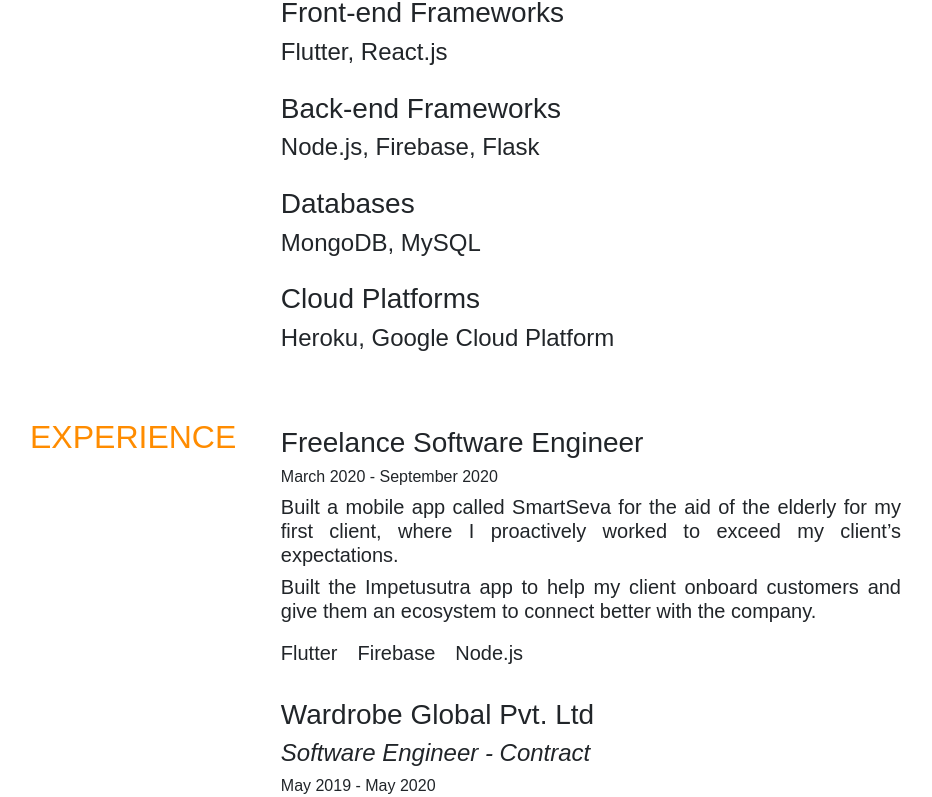
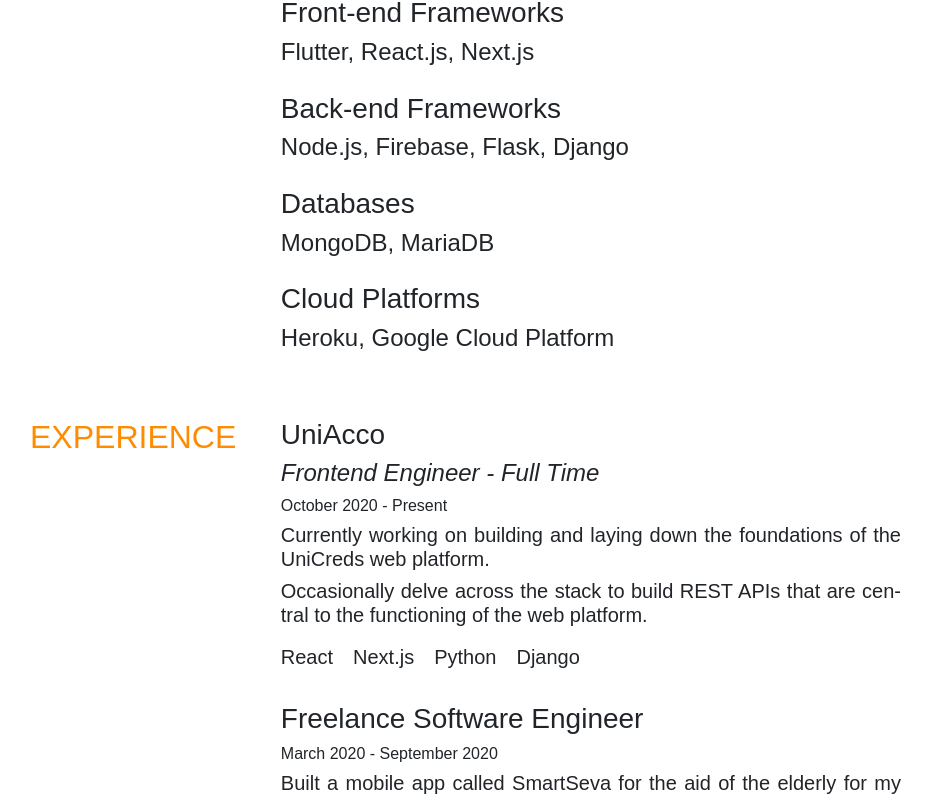
Before and after one commit to thealphaversion/portfolio-website-model-1, a React (Create React App) app: page /resume in a window 1280 px wide. Shown: the part 1096-1893 px from the top of the page, without its empty margins (182-1114 px from the left). Built offline with nearby package versions, Linux system fonts and the light colour scheme; a web font is replaced by a local one.

Commit message:
updated website, updated resume file

```diff
--- a/src/components/home/contact-overview/contact-overview.css
+++ b/src/components/home/contact-overview/contact-overview.css
@@ -5,3 +5,9 @@
     margin: 0px;
     padding-top: 50px;
 }
+
+.send-message-overview {
+    text-align: center;
+    margin: 0 15vw;
+    padding: 20px 0px 50px 0px;
+}
--- a/src/components/home/contact-overview/contact-overview.jsx
+++ b/src/components/home/contact-overview/contact-overview.jsx
@@ -15,7 +15,7 @@
                 <h1>Contact Me</h1>
                 <ContactMe></ContactMe>
             </div>
-            <div className="more-projects">
+            <div className="send-message-overview">
                 <Button variant="outline-light" href="/contact">
                     {"Send a message"}
                 </Button>
--- a/src/components/home/landing-component/landing-component.css
+++ b/src/components/home/landing-component/landing-component.css
@@ -78,7 +78,7 @@
 }
 
 .social-icons * {
-    margin: 40px 20px;
+    margin: 40px 20px 5px 20px;
     color: #fff;
 }
 
--- a/src/data/about/overview.json
+++ b/src/data/about/overview.json
@@ -1,11 +1,12 @@
 {
-    "who": "I am a software developer who’s recently graduated with a bachelors degree in computer engineering.",
+    "who": "I am a software developer who’s recently graduated with a bachelors degree in computer engineering. I freelanced for a little while and am now working as a fulltime frontend engineer.",
     "objective": "I want to build inspiring products with passionate, amazing people.",
-    "status": "Currently looking for software engineering roles.",
+    "status": "Currently working at UniAcco as a Frontend Engineer.",
     "description": [
         "I spent the past year working at WARDROBE, where I built the WARDROBE app from the ground up.",
         "It gave me a very enriching experience about developing software in the industry, that has come in handy when I was freelancing.",
-        "Now I want to work for a vision, long term and learn and grow as a software developer at a company that builds awesome products."
+        "Now I am working for a vision, long term and in the process of learning and growing as a software developer.",
+        "On the side, I am working on an open-source project, Shorthands, that is a service to help new recurits navigate company specific terms and acronyms."
     ],
     "img_url": "https://i.imgur.com/Rbvoqbf.jpg"
 }
--- a/src/data/resume/resume-data.json
+++ b/src/data/resume/resume-data.json
@@ -11,13 +11,24 @@
     ],
     "skills": {
         "languages": ["Dart, Javascript, Java, Python"],
-        "frontend": ["Flutter, React.js"],
-        "backend": ["Node.js, Firebase, Flask"],
-        "databases": ["MongoDB, MySQL"],
+        "frontend": ["Flutter, React.js, Next.js"],
+        "backend": ["Node.js, Firebase, Flask, Django"],
+        "databases": ["MongoDB, MariaDB"],
         "vcs": ["git"],
         "cloud": ["Heroku, Google Cloud Platform"]
     },
     "experience": [
+        {
+            "company": "UniAcco",
+            "title": "Frontend Engineer",
+            "type": "Full Time",
+            "timeline": "October 2020 - Present",
+            "description": [
+                "Currently working on building and laying down the foundations of the UniCreds web platform.",
+                "Occasionally delve across the stack to build REST APIs that are central to the functioning of the web platform."
+            ],
+            "stack": ["React", "Next.js", "Python", "Django"]
+        },
         {
             "title": "Freelance Software Engineer",
             "type": "Freelance",
@@ -29,7 +40,7 @@
             "stack": ["Flutter", "Firebase", "Node.js"]
         },
         {
-            "company": "Wardrobe Global Pvt. Ltd",
+            "company": "Wardrobe",
             "title": "Software Engineer",
             "type": "Contract",
             "timeline": "May 2019 - May 2020",
@@ -98,5 +109,5 @@
         "Served as the Head of Technology at Model United Nations Society, MPSTME.",
         "I love football and I was a first-team player for my school football team."
     ],
-    "skills_minified": ["Flutter", "React.js", "Node.js", "MongoDB", "Firebase"]
+    "skills_minified": ["Flutter", "React.js", "Next.js", "Node.js", "MongoDB", "MariaDB", "Firebase"]
 }
```
Also changed, not shown: 1 other file (tests, documents, lock files or other folders).
